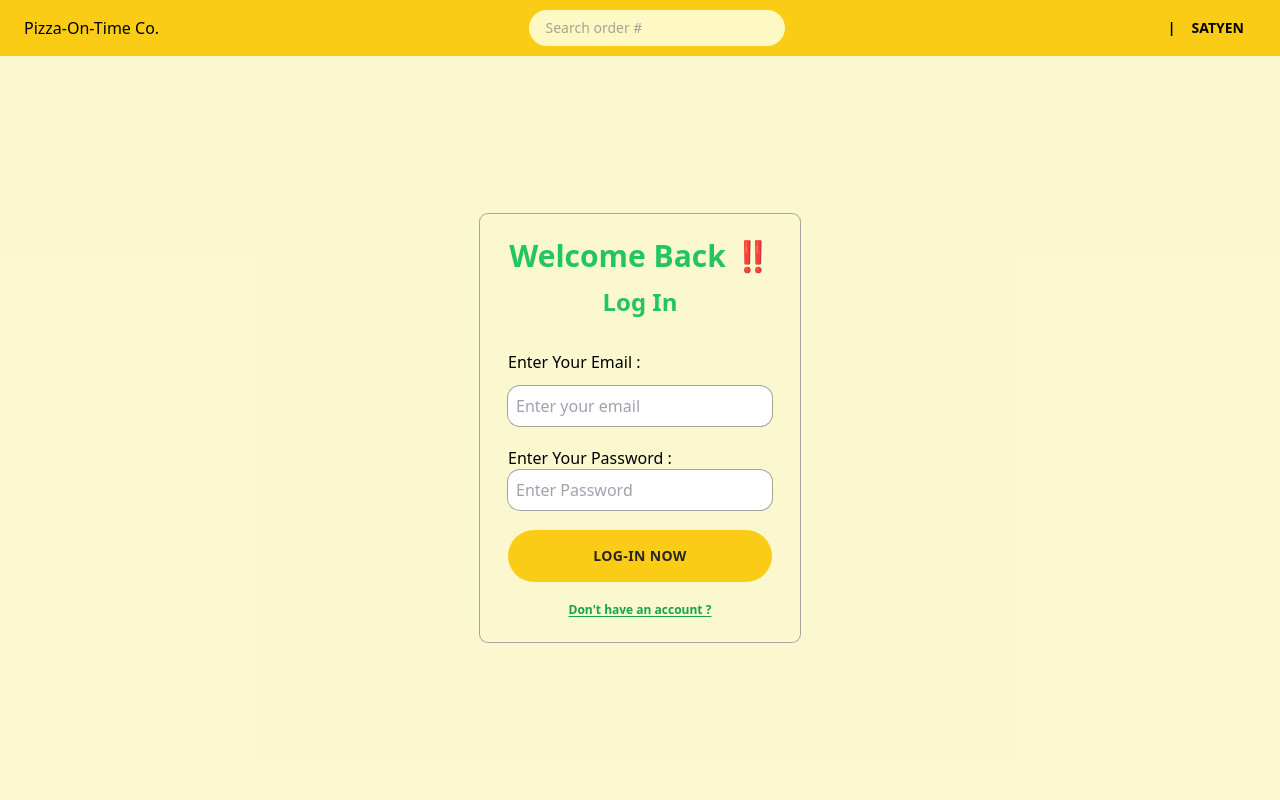
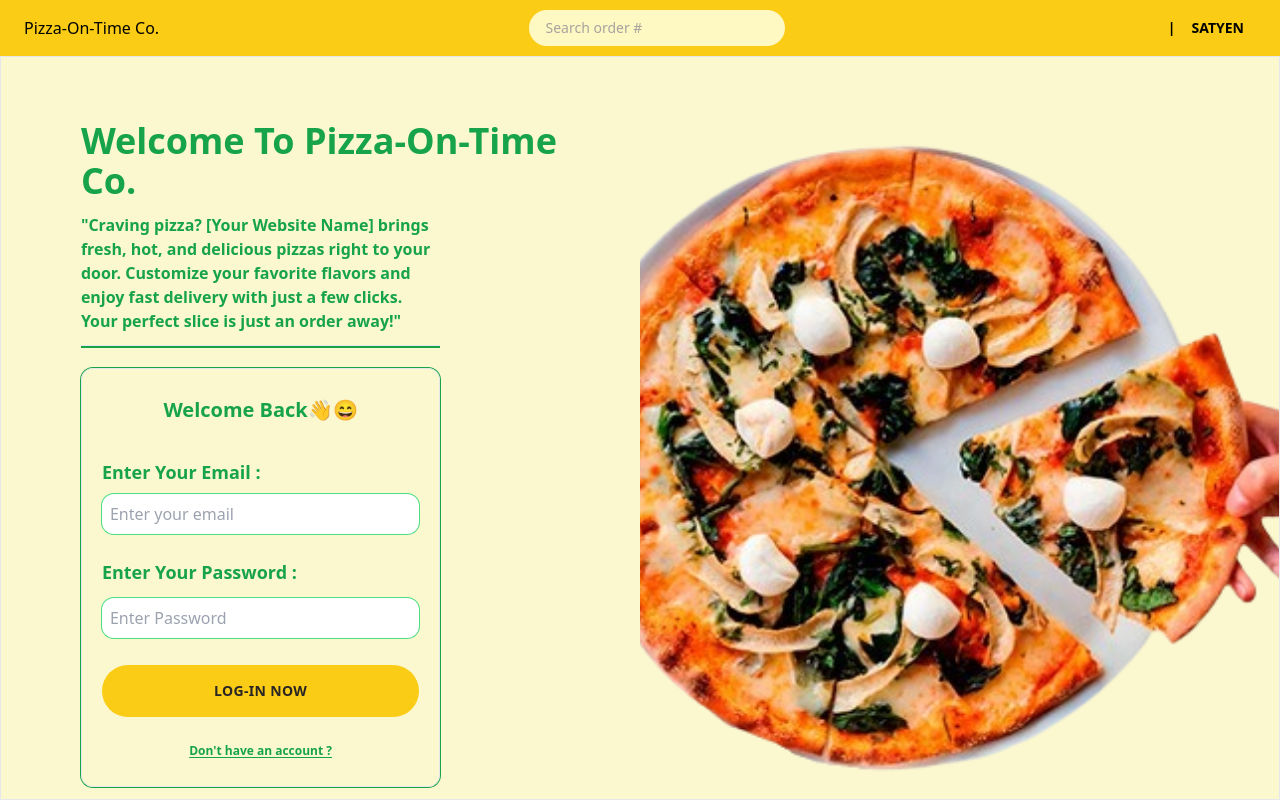
Before and after one commit to SK-x7/Pizza-on-time-Typescript, a React (Vite) app: page /login in a window 1280 px wide. Built offline with nearby package versions, Linux system fonts and the light colour scheme; no server answers.

Commit message:
Major ui changes in login , signup and landing page

```diff
--- a/src/UiComponents/Home.tsx
+++ b/src/UiComponents/Home.tsx
@@ -24,11 +24,11 @@ function Home() {
 
         Straight out of the oven, straight to you.
         </span>
-        <span className="text-green-600 text-sm font-semibold text-left w-1/2 mb-1">
+        <span className="text-green-600 text-sm font-semibold text-left w-2/3 mb-1">
 
         "Craving pizza? [Your Website Name] brings fresh, hot, and delicious pizzas right to your door. Customize your favorite flavors and enjoy fast delivery with just a few clicks. Your perfect slice is just an order away!"
         </span>
-        <hr className="font-extrabold bg-green-600 h-[3px] w-1/2 "/>
+        <hr className="font-extrabold bg-green-600 h-[3px] w-2/3 "/>
         </div>
 
 
@@ -43,7 +43,7 @@ function Home() {
     </div>
       <div className="w-full h-full flex justify-end">
 
-      <img src="../../public/76745d89868413.5e04311b1b5f4-removebg-preview.png"/>
+      <img className="object-cover" src="../../public/76745d89868413.5e04311b1b5f4-removebg-preview.png"/>
       </div>
       </div>
 
--- a/src/features/users/LogIn.tsx
+++ b/src/features/users/LogIn.tsx
@@ -39,35 +39,55 @@ const isValidPhone = (str:string) =>
 
   function Login() {
     return (
-    <div className="sm:px-4 xl:px-7 py-6 min-w-72 ring-1 ring-neutral-400 border-none  xl:w-[25vw] rounded-lg flex flex-col gap-8">
-        <div className=' flex flex-col gap-3'>
+      <div className='flex !w-full h-full border'>
+        <div className="w-1/2  items-center pt-16 pb-3  border-none flex flex-col gap-5">
+        <div className=' flex flex-col gap-3 justify-start items-start w-3/4'>
 
-      <h2 className="text-3xl font-semibold capitalize text-green-500">Welcome Back ‼️</h2>
-      <h2 className="text-2xl font-semibold capitalize text-green-500">Log In</h2>
+      <h1 className='capitalize text-4xl !text-left text-green-600 font-bold'>welcome to pizza-on-time co.</h1>
+          <p className='text-left text-base w-3/4 text-green-600 font-semibold'>"Craving pizza? [Your Website Name] brings fresh, hot, and delicious pizzas right to your door. Customize your favorite flavors and enjoy fast delivery with just a few clicks. Your perfect slice is just an order away!"</p>
+          <hr className="font-extrabold bg-green-600 h-[3px] w-3/4 "/>
+
         </div>
 
 
       {/* <Form method="POST" action="/order/new"> */}
-      <Form method="POST" className='flex flex-col justify-center'>
+      <div className='flex flex-1 w-3/4'>
 
-      <div className="flex mb-5 !flex-col gap-3 items-start justify-center w-full">
-          <label className="capitalize">Enter your Email :</label>
-          <input className="input grow p-2 ring-1 ring-neutral-400 w-full  rounded-xl" type="email" name="email" required placeholder='Enter your email'/>
+      <Form method="POST" className='flex w-3/4  px-5 ring-1 ring-green-600 flex-col justify-evenly  border rounded-xl'>
+        <h1 className='capitalize text-xl font-semibold text-green-600'>Welcome back👋😄</h1>
+<div className="flex !flex-col gap-4 items-start justify-center w-full">
+  <div className='flex !flex-col items-start justify-evenly w-full'>
+    <label className="capitalize text-left grow py-2 w-full text-lg text-green-600 font-semibold">Enter your Email :</label>
+    <input className="input grow p-2 ring-1 ring-green-400 w-full  rounded-xl" type="email" name="email" required placeholder='Enter your email'/>
   </div>
-        <div className="flex mb-5 !flex-col gap-0 items-start justify-center w-full">
-          <label className="capitalize">Enter your password :</label>
-          <input className="input grow p-2 ring-1 ring-neutral-400 w-full  rounded-xl" type="password" name="password" required placeholder='Enter Password'/>
+  <div className="flex !flex-col gap-1 items-start justify-center w-full">
+    <label className="capitalize text-left grow py-2  w-full  rounded-xl text-green-600 text-lg font-semibold">Enter your password :</label>
+    <input className="input  grow p-2 ring-1 ring-green-400 w-full  rounded-xl" type="password" name="password" required placeholder='Enter Password'/>
+  </div>
   </div>
 
   <Button  type="primary" >
       Log-in now
     </Button>
-      <div className=" mt-5 flex justify-center text-xs text-green-600 font-semibold">
+<div className=" mt-0 flex justify-center text-xs text-green-600 font-semibold">
     {/* <label className="sm:basis-40">Email :</label> */}
       <Link to="/signup" className='underline underline-offset-2'>Don't have an account ?</Link>
   </div>
 
 </Form>
+      </div>
+
+    </div>
+
+
+
+    <div className={`flex w-1/2`}>
+        {/* <div className={`flex flex-col w-2/3 items-center py-6 justify-start gap-2 px-auto`}> */}
+          {/* <h1 className='capitalize text-4xl'>welcome to pizza-on-time co.</h1>
+          <p className='text-left text-base w-3/4'>"Craving pizza? [Your Website Name] brings fresh, hot, and delicious pizzas right to your door. Customize your favorite flavors and enjoy fast delivery with just a few clicks. Your perfect slice is just an order away!"</p>
+        */}
+        <img className='object-cover' src='../../../public/76745d89868413.5e04311b1b5f4-removebg-preview.png'/>
+        </div>
     </div>
   );
 }
--- a/src/features/users/SignUp.tsx
+++ b/src/features/users/SignUp.tsx
@@ -1,9 +1,7 @@
-import { useState } from 'react';
-import { useDispatch, useSelector } from 'react-redux';
-import { ActionFunctionArgs, Form, Link, redirect, useActionData, useNavigation } from 'react-router-dom';
+import { toast } from "react-hot-toast";
+import { ActionFunctionArgs, Form, Link } from 'react-router-dom';
+import { signupFormDataInterface, signUser } from '../../apis/apiUsers';
 import Button from '../../UiComponents/Button';
-import {toast} from "react-hot-toast"
-import { signupFormDataInterface, signUser } from '../../apis/apiUsers';
 // import { createOrder } from '../../../apis/apiRestaurant';
 // import Button from '../../../UiComponents/Button'
 // import {clearCart, getCart, getTotalCartPrice} from "../../cart/cartSlice";
@@ -41,41 +39,60 @@ const isValidPhone = (str:string) =>
 
 
   return (
-    <div className="sm:px-4 xl:px-7 py-6 min-w-72 ring-1 ring-neutral-400 border-none  xl:w-[25vw] rounded-lg flex flex-col gap-8">
-        <div className=' flex flex-col'>
+    <div className='flex !w-full h-full border'>
+        <div className="w-1/2  items-center pt-7 pb-3  border-none flex flex-col gap-3">
+        <div className=' flex flex-col gap-3 justify-start items-start w-3/4'>
 
-      <h2 className="text-3xl font-semibold capitalize text-yellow-500">Sign up</h2>
-      {/* <h2 className="text-xl font-semibold capitalize text-yellow-500">sign up</h2> */}
+      <h1 className='capitalize text-4xl !text-left text-green-600 font-bold'>welcome to pizza-on-time co.</h1>
+          <p className='text-left text-base w-3/4 text-green-600 font-semibold'>"Craving pizza? [Your Website Name] brings fresh, hot, and delicious pizzas right to your door. Customize your favorite flavors and enjoy fast delivery with just a few clicks. Your perfect slice is just an order away!"</p>
+          <hr className="font-extrabold bg-green-600 h-[3px] w-3/4 "/>
+
         </div>
 
 
       {/* <Form method="POST" action="/order/new"> */}
-      <Form method="POST" className='flex flex-col justify-center'>
+      <div className='flex flex-1 w-3/4'>
+
+             <Form method="POST" className='flex w-3/4  px-5 ring-1 ring-green-600 flex-col justify-evenly  border rounded-xl'>
+              <h1 className="capitalize text-xl font-semibold text-green-600 my-2">Create your account</h1>
        <div className="mb-5 flex flex-col gap-0 sm:flex-row sm:items-center">
            {/* <label className="sm:basis-40">Username</label> */}
-          <input className="input grow p-2 ring-1 ring-neutral-400 rounded-xl" type="text" name="username" defaultValue="test" required placeholder='Enter your name'/>
+           <input className="input grow p-2 ring-1 ring-green-400 rounded-xl" type="text" name="username" defaultValue="test" required placeholder='Enter your name'/>
          </div>
        <div className="mb-5 flex flex-col gap-0 sm:flex-row sm:items-center">
            {/* <label className="sm:basis-40">Email :</label> */}
-          <input className="input grow p-2 ring-1 ring-neutral-400  rounded-xl" type="email" name="email" defaultValue="test@gmail.com" required placeholder='Enter your email'/>
+           <input className="input grow p-2 ring-1 ring-green-400  rounded-xl" type="email" name="email" defaultValue="test@gmail.com" required placeholder='Enter your email'/>
          </div>
        <div className="mb-5 flex flex-col gap-0 sm:flex-row sm:items-center">
            {/* <label className="sm:basis-40">Email :</label> */}
-          <input className="input grow p-2 ring-1 ring-neutral-400  rounded-xl" type="password" name="password" defaultValue="test12" required placeholder='Enter Password'/>
+           <input className="input grow p-2 ring-1 ring-green-400  rounded-xl" type="password" name="password" defaultValue="test12" required placeholder='Enter Password'/>
          </div>
        <div className="mb-5 flex flex-col gap-0 sm:flex-row sm:items-center">
            {/* <label className="sm:basis-40">Email :</label> */}
-          <input className="input grow p-2 ring-1 ring-neutral-400  rounded-xl" type="password" name="verifyPassword" defaultValue="test12" required placeholder='Verify Password:Re-Enter Password'/>
+           <input className="input grow p-2 ring-1 ring-green-400  rounded-xl" type="password" name="verifyPassword" defaultValue="test12" required placeholder='Verify Password:Re-Enter Password'/>
          </div>
          <Button  type="primary" >
              Sign-up now
            </Button>
-          <div className=" mt-5 flex justify-center text-xs text-blue-600 font-semibold">
+           <div className=" mt-2 flex justify-center text-xs text-green-600 font-semibold">
            {/* <label className="sm:basis-40">Email :</label> */}
-            <Link to="/" className='underline underline-offset-2'>Already have an account ?</Link>
+             <Link to="/login" className='underline underline-offset-2'>Already have an account ?</Link>
          </div>
 
        </Form>
+      </div>
+
+    </div>
+
+
+
+    <div className={`flex w-1/2`}>
+        {/* <div className={`flex flex-col w-2/3 items-center py-6 justify-start gap-2 px-auto`}> */}
+          {/* <h1 className='capitalize text-4xl'>welcome to pizza-on-time co.</h1>
+          <p className='text-left text-base w-3/4'>"Craving pizza? [Your Website Name] brings fresh, hot, and delicious pizzas right to your door. Customize your favorite flavors and enjoy fast delivery with just a few clicks. Your perfect slice is just an order away!"</p>
+        */}
+        <img className='object-cover' src='../../../public/76745d89868413.5e04311b1b5f4-removebg-preview.png'/>
+        </div>
     </div>
   );
 }
@@ -96,14 +113,119 @@ export async function action({ request }:ActionFunctionArgs) {
 
   }
   return await signUser(obj);
-// let { data, error } = await supabase.auth.signUp({
-//   email: 'someone@email.com',
-//   password: 'DNqCEQVaSsDtXNqWDRQZ'
-// })
+}
+
+export default SignUp;
 
 
 
 
-}
 
-export default SignUp;
+
+
+
+
+
+
+
+
+
+// import { toast } from "react-hot-toast";
+// import { ActionFunctionArgs, Form, Link } from 'react-router-dom';
+// import { signupFormDataInterface, signUser } from '../../apis/apiUsers';
+// import Button from '../../UiComponents/Button';
+// // import { createOrder } from '../../../apis/apiRestaurant';
+// // import Button from '../../../UiComponents/Button'
+// // import {clearCart, getCart, getTotalCartPrice} from "../../cart/cartSlice";
+// // import EmptyCart from "../../cart/components/EmptyCart"
+// // import store, { RootState,AppDispatch } from "../../../store"
+// // import { formatCurrency } from '../../utilities/helpers';
+// // import { fetchAddress } from '../../users/userSlice';
+// // import Button from '../../ui/Button';
+
+// // https://uibakery.io/regex-library/phone-number
+// const isValidPhone = (str:string) =>
+// /^\+?\d{1,4}?[-.\s]?\(?\d{1,3}?\)?[-.\s]?\d{1,4}[-.\s]?\d{1,4}[-.\s]?\d{1,9}$/.test(
+//   str
+//   );
+
+
+
+// //   interface ErrorsInForm{
+// //     phone?: number|string;
+// //   }
+
+// //   export interface newOrderInterface{
+// //     // data:FormDataEntryValue;
+// //     phone:string|number;
+// //     cart:any;
+// //     priority:boolean;
+// //   }
+
+
+//   function SignUp() {
+
+
+
+
+
+
+//   return (
+//     <div className="sm:px-4 xl:px-7 py-6 min-w-72 ring-1 ring-neutral-400 border-none  xl:w-[25vw] rounded-lg flex flex-col gap-8">
+//         <div className=' flex flex-col'>
+
+//       <h2 className="text-3xl font-semibold capitalize text-yellow-500">Sign up</h2>
+//       {/* <h2 className="text-xl font-semibold capitalize text-yellow-500">sign up</h2> */}
+//         </div>
+
+
+//       {/* <Form method="POST" action="/order/new"> */}
+//       <Form method="POST" className='flex flex-col justify-center'>
+//       <div className="mb-5 flex flex-col gap-0 sm:flex-row sm:items-center">
+//           {/* <label className="sm:basis-40">Username</label> */}
+//           <input className="input grow p-2 ring-1 ring-neutral-400 rounded-xl" type="text" name="username" defaultValue="test" required placeholder='Enter your name'/>
+//         </div>
+//       <div className="mb-5 flex flex-col gap-0 sm:flex-row sm:items-center">
+//           {/* <label className="sm:basis-40">Email :</label> */}
+//           <input className="input grow p-2 ring-1 ring-neutral-400  rounded-xl" type="email" name="email" defaultValue="test@gmail.com" required placeholder='Enter your email'/>
+//         </div>
+//       <div className="mb-5 flex flex-col gap-0 sm:flex-row sm:items-center">
+//           {/* <label className="sm:basis-40">Email :</label> */}
+//           <input className="input grow p-2 ring-1 ring-neutral-400  rounded-xl" type="password" name="password" defaultValue="test12" required placeholder='Enter Password'/>
+//         </div>
+//       <div className="mb-5 flex flex-col gap-0 sm:flex-row sm:items-center">
+//           {/* <label className="sm:basis-40">Email :</label> */}
+//           <input className="input grow p-2 ring-1 ring-neutral-400  rounded-xl" type="password" name="verifyPassword" defaultValue="test12" required placeholder='Verify Password:Re-Enter Password'/>
+//         </div>
+//         <Button  type="primary" >
+//             Sign-up now
+//           </Button>
+//           <div className=" mt-5 flex justify-center text-xs text-blue-600 font-semibold">
+//           {/* <label className="sm:basis-40">Email :</label> */}
+//             <Link to="/" className='underline underline-offset-2'>Already have an account ?</Link>
+//         </div>
+
+//       </Form>
+//     </div>
+//   );
+// }
+
+// export async function action({ request }:ActionFunctionArgs) {
+
+//   const formData = await request.formData();
+//   const data = Object.fromEntries(formData);
+//   console.log(data);
+//   if(data.password!==data.verifyPassword){
+//     toast.error("password and verify password does not match‼️")
+//     return null;
+//   }
+//   const obj:signupFormDataInterface={
+//     username:data.username as string,
+//     password:data.password as string,
+//     email:data.email as string
+
+//   }
+//   return await signUser(obj);
+// }
+
+// export default SignUp;
```
Also changed, not shown: src/UiComponents/ProtectedLayout.tsx (added, +14 -0 lines), src/App.tsx (line endings or trailing spaces). Lines whose indentation alone changed are shown as unchanged.
